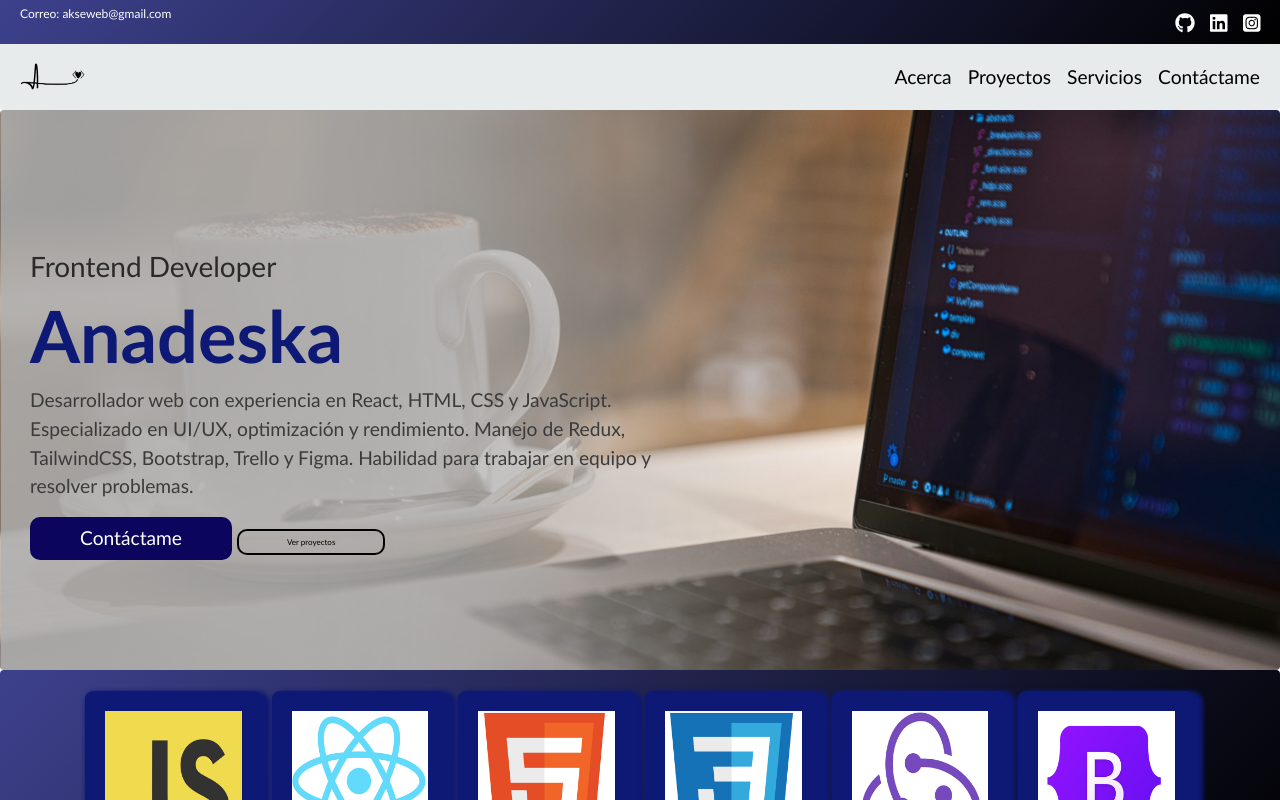
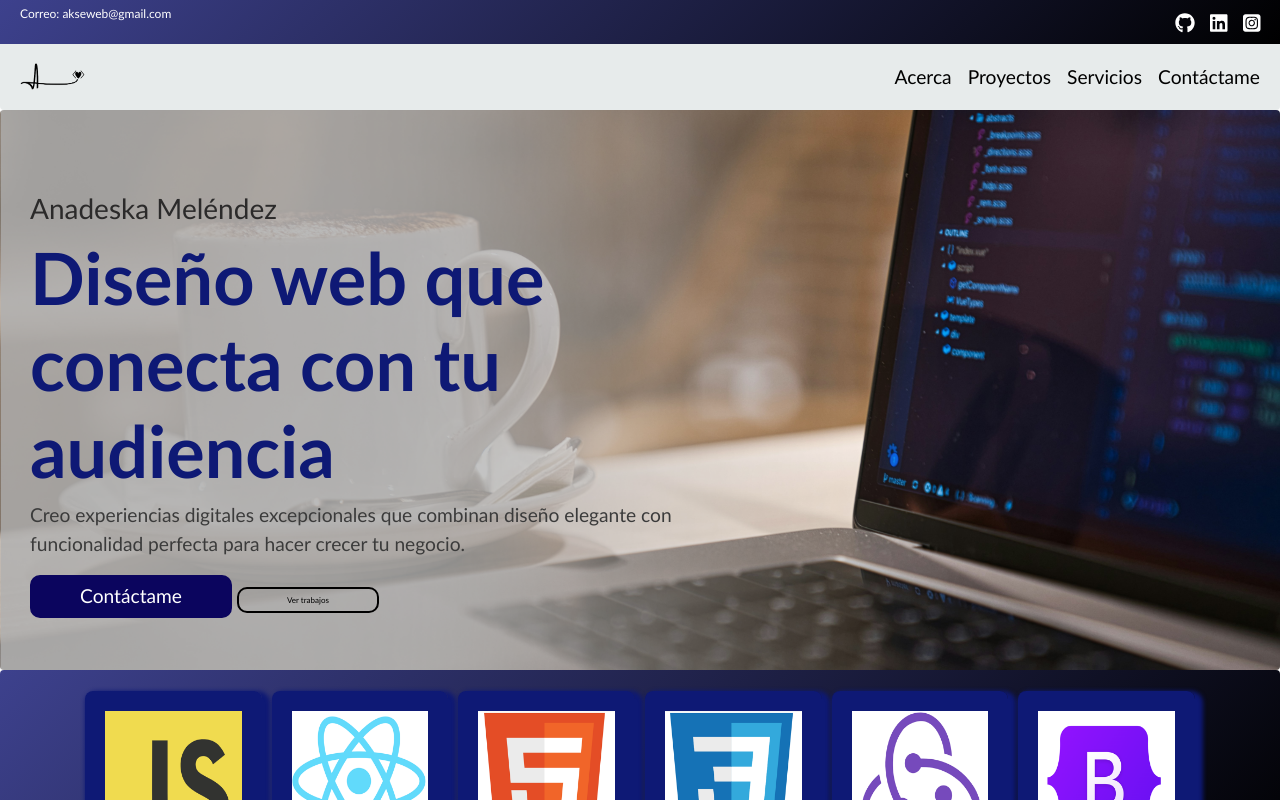
Before and after one commit to anatmb/portafolio, a React (Vite) app: page / in a window 1280 px wide. Built offline with nearby package versions, Linux system fonts and the light colour scheme.

Commit message:
mejorar el estilo de la pagina

```diff
--- a/src/components/content/content.jsx
+++ b/src/components/content/content.jsx
@@ -54,14 +54,12 @@ function content() {
 
                     {/* <h1 >Desarrolladora </h1> */}
 
-                    <h3 >Frontend Developer</h3>
-                    <h1>Anadeska</h1>
-                    <p>Desarrollador web con experiencia en React, HTML, CSS y JavaScript.
-                        Especializado en UI/UX, optimización y rendimiento. Manejo de Redux, TailwindCSS,
-                        Bootstrap, Trello y Figma. Habilidad para trabajar en equipo y resolver problemas.</p>
+                    <h3 >Anadeska Meléndez</h3>
+                    <h1>Diseño web que conecta con tu audiencia</h1>
+                    <p>Creo experiencias digitales excepcionales que combinan diseño elegante con funcionalidad perfecta para hacer crecer tu negocio.</p>
                         <div className='botones-header' >
                                 <button className="btn1 px-5" onClick={redirectToContactPage} >Contáctame</button>
-                                <button className="btn2 px-5" onClick={redirectToProyectPage} >Ver proyectos</button>
+                                <button className="btn2 px-5" onClick={redirectToProyectPage} >Ver trabajos</button>
                          </div>
                 </div>
             </header>
```
